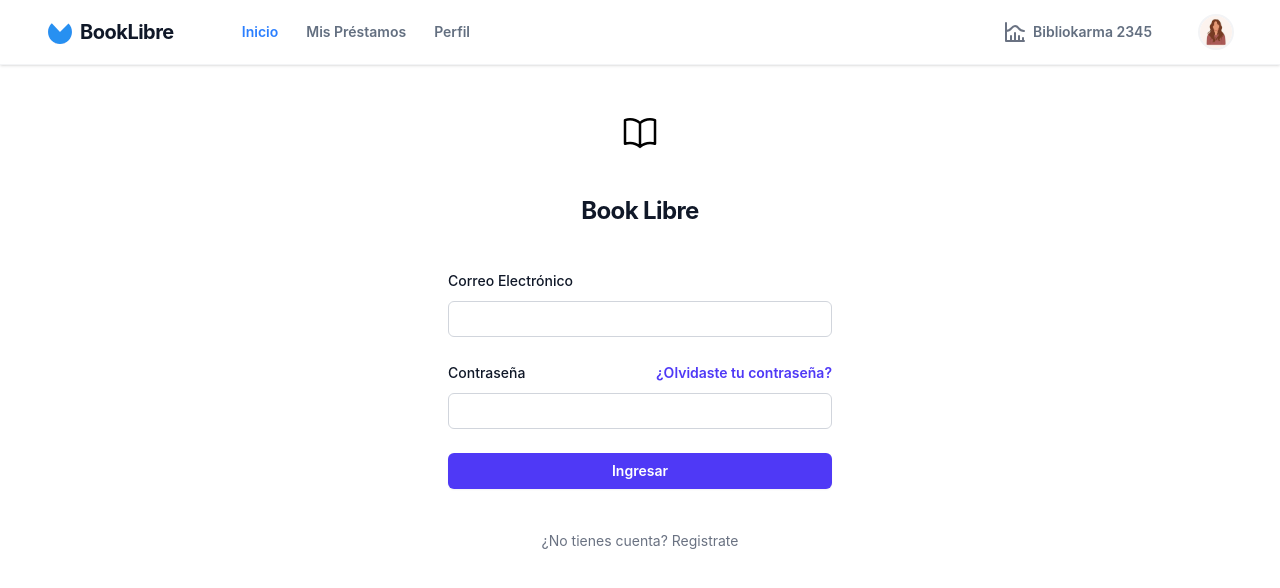
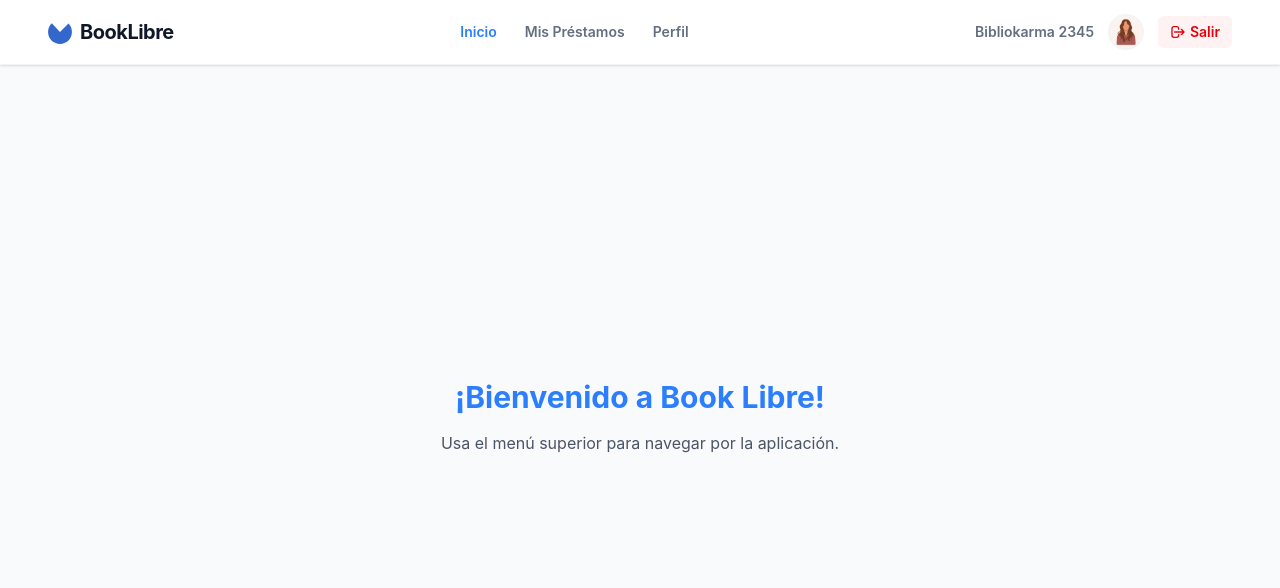
Before and after one commit to Maxi-Andres/booklibre-frontend, a React (Vite) app: page / in a window 1280 px wide. Shown: the top 588 px of the page. Built offline with nearby package versions, Linux system fonts and the light colour scheme; sample sign-in values are in the browser's storage.

Commit message:
loggin + routing

```diff
--- a/src/App.tsx
+++ b/src/App.tsx
@@ -1,17 +1,38 @@
-import { BrowserRouter, Routes, Route } from 'react-router-dom'
-import {Login} from './pages/auth/login'
-import {EditBook} from './pages/auth/editBook'
+import { Routes, Route, Navigate } from 'react-router'
+import { useState} from 'react'
+import { Login } from './pages/auth/login'
+import HomePage from './pages/HomePages'
+import { PrivateLayer } from './components/PrivateLayer'
 
 
+const BookDetail = () => <div className="p-8">Detalle del Libro</div>;
+const LoanDetails = () => <div className="p-8">Detalle de Préstamos</div>;
+
 function App() {
+  const [user, setUser] = useState(()=> {
+    const stored = localStorage.getItem('user')
+    return stored ? JSON.parse(stored) : null
+  })
+
+
+  console.log('usuario:', user ? 'logueado' : 'no logueado');
+
   return (
-    <BrowserRouter>
-      <Routes>
-        <Route path="/" element={<Login />} />
-        <Route path="/editBook" element={<EditBook />} />
-      </Routes>
-    </BrowserRouter>
-  )
+    <Routes>
+      {user ? (
+        <Route element={<PrivateLayer onLog={setUser} />}>
+          <Route path="/" element={<HomePage />} />
+          <Route path="/detalle-de-libro" element={<BookDetail />} />
+          <Route path="/prestamos-de-libros" element={<LoanDetails />} />
+          <Route path="*" element={<Navigate to="/login" />} />
+        </Route>
+      ) : (<>
+        <Route path="/login" element={<Login onLog={setUser}/>} />
+        <Route path="*" element={<Navigate to="/login" />} /> </>
+      )}
+
+    </Routes>
+  );
 }
 
-export default App
+export default App;
--- a/src/components/NavBar.tsx
+++ b/src/components/NavBar.tsx
@@ -1,39 +1,45 @@
 import logo from "../assets/logo.svg"
 import userAvatar from "../assets/user-avatar.jpg"
-import { Link } from "react-router"
+import { Link, useLocation } from "react-router"
+import type { LogProps } from "@/types/authState";
+
 
 const navigation = [
-  { name: "Inicio", href: "/", current: true },
-  { name: "Mis Préstamos", href: "/prestamos", current: false },
-  { name: "Perfil", href: "/perfil", current: false },
-]
+  { name: "Inicio", href: "/" },
+  { name: "Mis Préstamos", href: "/prestamos-de-libros" },
+  { name: "Perfil", href: "/perfil" },
+];
 
-export default function NavBar() {
+export default function NavBar({ onLog }: LogProps) {
+  const location = useLocation();
+
+  const handleLogout = () => {
+    localStorage.removeItem('user');
+  onLog(null)
+  };
+
+  const isActive = (path: string) => location.pathname === path;
+
   return (
     <nav className="border-b border-gray-100 bg-white shadow-sm">
       <div className="mx-auto max-w-7xl px-6 lg:px-12">
         <div className="flex h-16 items-center justify-between">
-          <div className="flex items-center gap-8">
           {/* Logo */}
-            <div className="flex items-center gap-2">
-              <img
-                src={logo}
-                className="h-6 w-6 brightness-99 hue-rotate-177 invert-57 saturate-1468 sepia-10"
-              />
+          <Link to="/" className="flex items-center gap-2">
+            <img src={logo} className="h-6 w-6" alt="Logo" />
             <span className="text-xl font-bold tracking-tight text-gray-900">
               Book<span className="font-extra-bold">Libre</span>
             </span>
-            </div>
+          </Link>
 
-            {/* Nav links */}
-            <div className="hidden sm:ml-6 sm:block">
-              <div className="flex items-center space-x-1">
+          {/* Navigation Links */}
+          <div className="hidden sm:flex sm:items-center sm:space-x-1">
             {navigation.map((item) => (
               <Link
                 key={item.name}
                 to={item.href}
                 className={`px-3 py-2 text-sm font-semibold transition-colors duration-150 ${
-                      item.current
+                  isActive(item.href)
                     ? "text-blue-500"
                     : "text-[#636F80] hover:text-gray-900"
                 }`}
@@ -42,48 +48,36 @@ export default function NavBar() {
               </Link>
             ))}
           </div>
-            </div>
-          </div>
 
-          {/* Right: Bibliokarma + Avatar */}
-          <div className="flex items-center gap-12">
+          {/* Right section */}
+          <div className="flex items-center gap-4">
+            {/* Bibliokarma */}
             <div className="flex items-center gap-1.5 text-sm text-gray-500">
-              <svg
-                xmlns="http://www.w3.org/2000/svg"
-                width="24"
-                height="24"
-                viewBox="0 0 24 24"
-                fill="none"
-                stroke="currentColor"
-                strokeWidth="2"
-                strokeLinecap="round"
-                strokeLinejoin="round"
-              >
-                <path stroke="none" d="M0 0h24v24H0z" fill="none" />
-                <path d="M3 3v18h18" />
-                <path d="M20 18v3" />
-                <path d="M16 16v5" />
-                <path d="M12 13v8" />
-                <path d="M8 16v5" />
-                <path d="M3 11c6 0 5 -5 9 -5s3 5 9 5" />
-              </svg>
               <span className="font-semibold text-[#636F80]">
-                Bibliokarma{" "}
-                <span className="font-semibold text-[#636F80]">2345</span>
+                Bibliokarma <span className="font-semibold">2345</span>
               </span>
             </div>
 
             {/* Avatar */}
-            <div>
             <img
               alt="User avatar"
               src={userAvatar}
               className="size-8 rounded-full object-cover ring-2 ring-gray-100"
             />
-            </div>
+
+            {/* Logout button */}
+            <button
+              onClick={handleLogout}
+              className="flex items-center gap-1 rounded-md bg-red-50 px-3 py-1.5 text-sm font-semibold text-red-600 hover:bg-red-100 transition-colors"
+            >
+              <svg xmlns="http://www.w3.org/2000/svg" className="h-4 w-4" fill="none" viewBox="0 0 24 24" stroke="currentColor">
+                <path strokeLinecap="round" strokeLinejoin="round" strokeWidth={2} d="M17 16l4-4m0 0l-4-4m4 4H7m6 4v1a3 3 0 01-3 3H6a3 3 0 01-3-3V7a3 3 0 013-3h4a3 3 0 013 3v1" />
+              </svg>
+              Salir
+            </button>
           </div>
         </div>
       </div>
     </nav>
-  )
+  );
 }
--- /dev/null
+++ b/src/components/PrivateLayer.tsx
@@ -0,0 +1,20 @@
+import { Outlet } from 'react-router';
+import NavBar from './NavBar';
+
+import type { LogProps } from '@/types/authState';
+
+
+
+export const PrivateLayer = ({ onLog }: LogProps) => {
+
+  return (
+    <div className="min-h-screen bg-gray-50">
+      <NavBar onLog={onLog} />
+
+      {/* Contenido de cada página */}
+      <main className="container mx-auto px-4 py-8">
+        <Outlet />
+      </main>
+    </div>
+  );
+};
--- a/src/domain/user.ts
+++ b/src/domain/user.ts
@@ -29,7 +29,7 @@ export class UserType {
     this.errors.push(new ValidationMessage(field, message))
   }
 
-  validate(checkMock: boolean = true) {
+  validate() {
   this.errors = [];
 
   // validacion de mail
@@ -48,23 +48,6 @@ export class UserType {
   } else if (this.password.length < 6) {
     this.addError('password', 'La contraseña debe tener al menos 6 caracteres');
   }
-
-  // valido en el mock
-  if (checkMock && this.errors.length === 0) {
-    // busco el usuario en el mock
-    const userByEmail = USERS_LIST_MOCK.find(user => user.mail === this.mail);
-
-    if (!userByEmail) {
-      // el email no existe en el mock
-      this.addError('email', 'Este email no está registrado');
-    } else {
-      // la contraseña no coincide con la mockeada
-      if (userByEmail.password !== this.password) {
-        this.addError('password', 'Contraseña incorrecta');
-      }
-    }
-  }
-
   return this.errors;
 }
 }
--- /dev/null
+++ b/src/hooks/UseOnInit.ts
@@ -0,0 +1,12 @@
+import { useEffect } from 'react'
+/*
+useEffect(() => { initialCallBack() }, ...args)
+Llama al initialCallBack dentro del effect:
+Una vez al montar el componente si no tiene 'args'.
+Cada vez que cambie alguno de los valores dentro de 'args'.
+*/
+export const useOnInit = (initialCallBack: () => void) => {
+    useEffect(() => {
+        initialCallBack()
+    }, [])
+}
--- a/src/main.tsx
+++ b/src/main.tsx
@@ -1,11 +1,13 @@
-import { StrictMode } from "react"
-import { createRoot } from "react-dom/client"
-import { RouterProvider } from "react-router"
-import { router } from "./router"
-import "./index.css"
+import React from 'react';
+import ReactDOM from 'react-dom/client';
+import { BrowserRouter } from 'react-router';
+import App from './App';
+import './index.css';
 
-createRoot(document.getElementById("root")!).render(
-  <StrictMode>
-    <RouterProvider router={router} />
-  </StrictMode>,
-)
+ReactDOM.createRoot(document.getElementById('root')!).render(
+  <React.StrictMode>
+    <BrowserRouter>
+      <App />
+    </BrowserRouter>
+  </React.StrictMode>
+);
--- /dev/null
+++ b/src/pages/HomePages.tsx
@@ -0,0 +1,13 @@
+// pages/HomePage.tsx
+export default function HomePage() {
+  return (
+    <div className="flex flex-col items-center justify-center min-h-[80vh]">
+      <h1 className="mb-4 text-3xl font-bold text-blue-500">
+        ¡Bienvenido a Book Libre!
+      </h1>
+      <p className="text-gray-600">
+        Usa el menú superior para navegar por la aplicación.
+      </p>
+    </div>
+  );
+}
--- a/src/pages/auth/login.tsx
+++ b/src/pages/auth/login.tsx
@@ -1,125 +1,150 @@
-import { Link, useNavigate} from 'react-router-dom'
+import { Link, useNavigate, useLocation} from 'react-router'
 import { UserType } from '../../domain/user'
 import { useState} from 'react'
-import type { SyntheticEvent } from 'react'
 import { ValidationMessage } from '../../domain/validationMessage'
+import ValidationField from '../../ValidationField/ValidationField'
 import { userService } from '../../services/UserService'
 import { getErrorMessage } from '../../domain/errorHandler'
-import { USERS_LIST_MOCK } from '../../data/userMock'
+import { useOnInit } from '../../hooks/UseOnInit'
+import type { LogProps } from '../../types/authState'
+
+interface LoginFormData {
+  email: string;
+  password: string;
+}
+
+export const Login = ({ onLog }: LogProps) => {
+  const navigate = useNavigate();
+  const location = useLocation();
+  const from = location.state?.from?.pathname || '/';
+
+  // Estado del formulario
+  const [formData, setFormData] = useState<LoginFormData>({
+    email: '',
+    password: ''
+  });
+
+  const [errors, setErrors] = useState<ValidationMessage[]>([]);
+  const [isLoading, setIsLoading] = useState(false);
 
 
-export const Login = () => {
-const navigate = useNavigate()
-const [errors, setErrors] = useState<Array<ValidationMessage>>([])
 
-const onSubmit = async (ev: SyntheticEvent<HTMLFormElement>) => {
-    ev.preventDefault() // cancela el comportamiento por defecto del navegador frente al evento del submit
-    const form = ev.currentTarget as HTMLFormElement
-    const formData = new FormData(form)
+  // Muestra mensaje si viene de una ruta protegida
+  useOnInit(() => {
+    if (from !== '/') {
+      alert('Debe iniciar sesión para acceder a esa página')
+    }
+  });
 
+  const handleInputChange = (field: keyof LoginFormData, value: string) => {
+    setFormData(prev => ({ ...prev, [field]: value }));
+  };
+
+  const handleSubmit = async (ev: React.SubmitEvent<HTMLFormElement>) => {
+    ev.preventDefault();
+    setIsLoading(true);
+    setErrors([]);
+
+    // crea el usuario con los datos del form
     const user = new UserType(
-      (formData.get("mail") ?? "").toString(),
-      (formData.get("password") ?? "").toString()
-    )
+      formData.email,
+      formData.password
+    );
 
-    user.validate()
+    user.validate();
 
     if (user.errors.length > 0) {
-    user.errors.forEach(error => {
-      alert(`Error: ${error.field} - ${error.message}`)
-      // despues implemento el toast
-      // toast.error(`${error.field}: ${error.message}`);
-    });
-    setErrors(user.errors)
-    return errors
+      setErrors(user.errors);
+      setIsLoading(false);
+      return;
     }
 
     try {
-      let validation = await userService.getUser(user.mail, user.password)
+      const validation = await userService.getUser(user.mail, user.password)
+
       if (validation) {
-        navigate("/editBook", { replace: true })
+        // Guardar en localStorage
+        localStorage.setItem('user', JSON.stringify(validation))
+        onLog(validation)
+        navigate(from, { replace: true })
       }
     } catch (error) {
       const errorMessage = getErrorMessage(error)
-      //aca va a ir el toast
-      alert(errorMessage)
+      // aca va a ir el toast
     } finally {
-      setErrors([])
+      setIsLoading(false);
     }
-  }
-
-  console.log(USERS_LIST_MOCK);
+  };
 
   return (
-    <>
-      <div className="flex min-h-full flex-col justify-center px-6 py-12 lg:px-8">
-        <div className="sm:mx-auto sm:w-full sm:max-w-sm">
-          <svg xmlns="http://www.w3.org/2000/svg" fill="none" viewBox="0 0 24 24" strokeWidth={1.5} stroke="currentColor" className=" mx-auto h-10 w-auto size-6">
-            <path strokeLinecap="round" strokeLinejoin="round" d="M12 6.042A8.967 8.967 0 0 0 6 3.75c-1.052 0-2.062.18-3 .512v14.25A8.987 8.987 0 0 1 6 18c2.305 0 4.408.867 6 2.292m0-14.25a8.966 8.966 0 0 1 6-2.292c1.052 0 2.062.18 3 .512v14.25A8.987 8.987 0 0 0 18 18a8.967 8.967 0 0 0-6 2.292m0-14.25v14.25" />
-          </svg>
-
-          <h2 className="mt-10 text-center text-2xl/9 font-bold tracking-tight text-gray-900">
-            Book Libre
-          </h2>
+    <div className="min-h-screen flex items-center justify-center bg-gray-50 py-12 px-4 sm:px-6 lg:px-8">
+      <div className="max-w-md w-full space-y-8">
+        {/* Header */}
+        <div className="text-center">
+          <h1 className="text-3xl font-bold text-gray-900">Book Libre</h1>
+          <p className="mt-2 text-sm text-gray-600">
+            Ingresá a tu cuenta
+          </p>
         </div>
 
-        <div className="mt-10 sm:mx-auto sm:w-full sm:max-w-sm">
-          <form onSubmit={onSubmit}  className="space-y-6" noValidate>
+        {/* Formulario */}
+        <form className="mt-8 space-y-6" onSubmit={handleSubmit}>
+          <div className="space-y-4">
+            {/* Email Field */}
             <div>
-              <label htmlFor="mail" className="block text-sm/6 font-medium text-gray-900">
-                Correo Electrónico
+              <label htmlFor="email" className="block text-sm font-medium text-gray-700">
+                Email
               </label>
-              <div className="mt-2">
               <input
-                  id="mail"
-                  name="mail"
-                  type="mail"
+                id="email"
+                name="email"
+                type="email"
                 required
-                  autoComplete="mail"
-                  className="block w-full rounded-md bg-white px-3 py-1.5 text-base text-gray-900 outline-1 -outline-offset-1 outline-gray-300 placeholder:text-gray-400 focus:outline-2 focus:-outline-offset-2 focus:outline-indigo-600 sm:text-sm/6"
+                value={formData.email}
+                onChange={(e) => handleInputChange('email', e.target.value)}
+                className="mt-1 block w-full px-3 py-2 border border-gray-300 rounded-md shadow-sm focus:outline-none focus:ring-indigo-500 focus:border-indigo-500"
+                disabled={isLoading}
               />
-              </div>
+              <ValidationField field="email" errors={errors} />
             </div>
 
+            {/* Password Field */}
             <div>
-              <div className="flex items-center justify-between">
-                <label htmlFor="password" className="block text-sm/6 font-medium text-gray-900">
+              <label htmlFor="password" className="block text-sm font-medium text-gray-700">
                 Contraseña
               </label>
-                <div className="text-sm">
-                  <a href="#" className="font-semibold text-indigo-600 hover:text-indigo-500">
-                    ¿Olvidaste tu contraseña?
-                  </a>
-                </div>
-              </div>
-              <div className="mt-2">
               <input
                 id="password"
                 name="password"
                 type="password"
                 required
-                  autoComplete="current-password"
-                  className="block w-full rounded-md bg-white px-3 py-1.5 text-base text-gray-900 outline-1 -outline-offset-1 outline-gray-300 placeholder:text-gray-400 focus:outline-2 focus:-outline-offset-2 focus:outline-indigo-600 sm:text-sm/6"
+                value={formData.password}
+                onChange={(e) => handleInputChange('password', e.target.value)}
+                className="mt-1 block w-full px-3 py-2 border border-gray-300 rounded-md shadow-sm focus:outline-none focus:ring-indigo-500 focus:border-indigo-500"
+                disabled={isLoading}
               />
+              <ValidationField field="password" errors={errors} />
             </div>
           </div>
 
-            <div>
+          {/* Submit Button */}
           <button
             type="submit"
-                className="flex w-full justify-center rounded-md bg-indigo-600 px-3 py-1.5 text-sm/6 font-semibold text-white shadow-xs hover:bg-indigo-500 focus-visible:outline-2 focus-visible:outline-offset-2 focus-visible:outline-indigo-600"
+            disabled={isLoading}
+            className="w-full flex justify-center py-2 px-4 border border-transparent rounded-md shadow-sm text-sm font-medium text-white bg-indigo-600 hover:bg-indigo-700 focus:outline-none focus:ring-2 focus:ring-offset-2 focus:ring-indigo-500 disabled:opacity-50 disabled:cursor-not-allowed"
           >
-                Ingresar
+            {isLoading ? 'Iniciando sesión...' : 'Iniciar sesión'}
           </button>
-            </div>
         </form>
 
-          <p className="mt-10 text-center text-sm/6 text-gray-500">
-
-            <span>¿No tienes cuenta? <Link to={'/register'} className='auth-anchor'>Registrate</Link></span>
+        {/* Register Link */}
+        <p className="text-center text-sm text-gray-600">
+          ¿No tenés cuenta?{' '}
+          <Link to="/register" className="font-medium text-indigo-600 hover:text-indigo-500">
+            Registrate
+          </Link>
         </p>
       </div>
     </div>
-    </>
   )
 }
--- a/src/services/UserService.ts
+++ b/src/services/UserService.ts
@@ -7,6 +7,7 @@ class UserService {
   }
 
   async getUser(mail: string, password: string) {
+    console.log('Mocks:', USERS_LIST_MOCK);
     return USERS_LIST_MOCK.find(user =>
       user.mail !== undefined &&
       user.mail === mail &&
--- /dev/null
+++ b/src/types/authState.ts
@@ -0,0 +1,3 @@
+export type LogProps = {
+  onLog: (user: any) => void
+}
```
Also changed, not shown: src/components/ProtectedRoutes.tsx (added, +11 -0 lines), 1 other file (tests, documents, lock files or other folders). Lines whose indentation alone changed are shown as unchanged.
